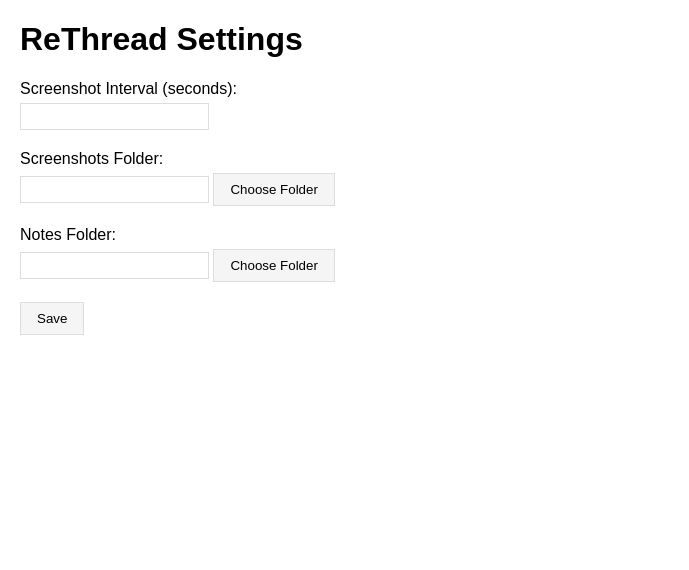
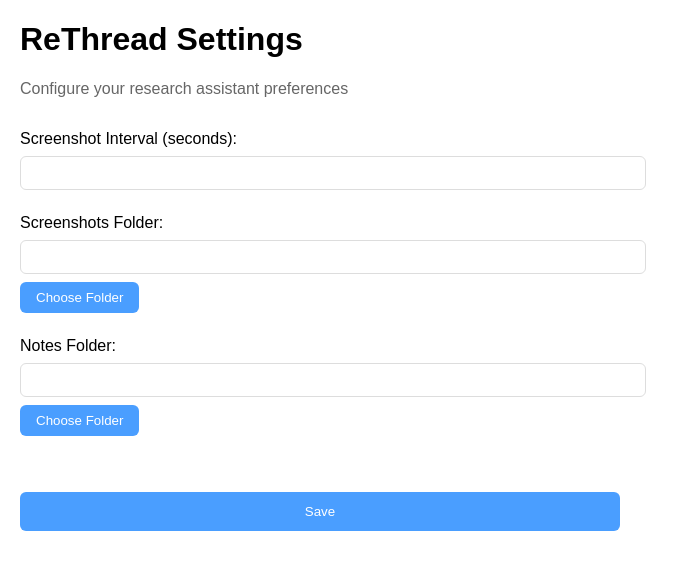
Before and after one commit to wearsshoes/meadow, a Flask app: template templates/settings.html in a window 1280 px wide. Shown: the top 570 px of the page, without its empty margins (0-689 px from the left). Run offline with Flask 3, Linux system fonts and the light colour scheme; the template is opened without the code that fills it, so the values that code supplies are empty.

Commit message:
improve settings page mildly

```diff
--- a/static/css/styles.css
+++ b/static/css/styles.css
@@ -58,29 +58,54 @@
 
 /* Settings styles */
 .setting-group {
-    margin: 20px 0;
+    margin: 24px 0;
+    max-width: 600px;
 }
 
 .setting-group label {
     display: block;
-    margin-bottom: 5px;
+    margin-bottom: 8px;
+    font-weight: 500;
 }
 
 .setting-group input {
-    padding: 5px;
+    padding: 8px 12px;
     border: 1px solid var(--table-border);
+    border-radius: 6px;
     background: var(--bg-color);
     color: var(--text-color);
+    width: 100%;
+    font-size: 14px;
+}
+
+.setting-group input:focus {
+    outline: none;
+    border-color: #4a9eff;
+    box-shadow: 0 0 0 2px rgba(74, 158, 255, 0.2);
+}
+
+.setting-group button {
+    margin-top: 8px;
 }
 
 button {
     padding: 8px 16px;
-    background: var(--header-bg);
-    border: 1px solid var(--table-border);
-    color: var(--text-color);
+    background: #4a9eff;
+    border: none;
+    border-radius: 6px;
+    color: white;
     cursor: pointer;
+    font-weight: 500;
+    transition: background 0.2s;
 }
 
 button:hover {
-    background: var(--header-hover);
+    background: #3d8be6;
 }
+
+button[type="submit"] {
+    margin-top: 32px;
+    width: 100%;
+    max-width: 600px;
+    padding: 12px;
+}
--- a/templates/settings.html
+++ b/templates/settings.html
@@ -6,6 +6,7 @@
 </head>
 <body>
     <h1>ReThread Settings</h1>
+    <p style="margin-bottom: 32px; color: #666;">Configure your research assistant preferences</p>
     <form method="POST">
         <div class="setting-group">
             <label for="interval">Screenshot Interval (seconds):</label>
```
Also changed, not shown: selfveillance.knowledge.md (+4 -0 lines).
